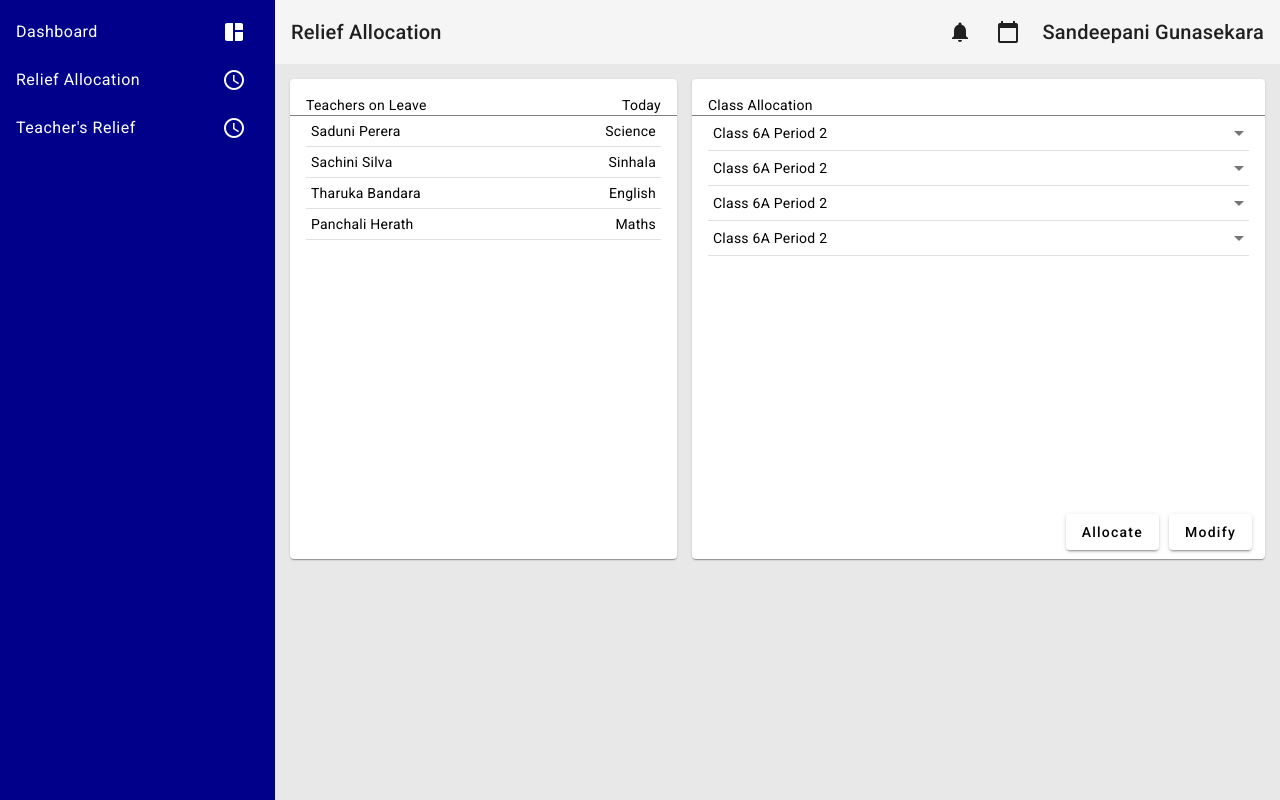
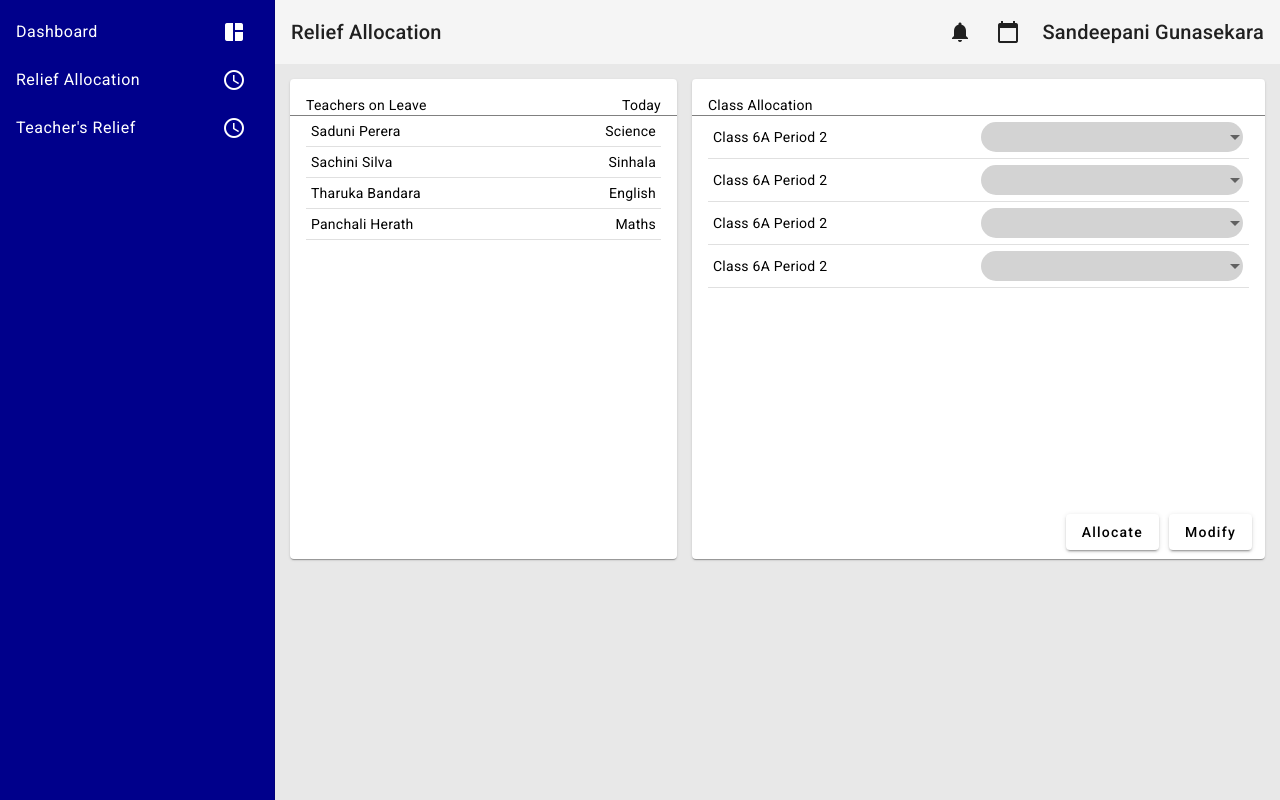
Before and after one commit to codingPentagon/ZoneEd, an Angular app in the folder frontend/: page /reliefprin in a window 1280 px wide. Built offline with nearby package versions, Linux system fonts and the light colour scheme.

Commit message:
css'd the mat select

```diff
--- a/frontend/src/app/relief-prin/relief-prin.component.css
+++ b/frontend/src/app/relief-prin/relief-prin.component.css
@@ -51,4 +51,7 @@ mat-card-header{
 
 mat-select{
   width: 20vw;
+  padding: 3px;
+  margin: 1px;
+  border-radius: 20px;
 }
--- a/frontend/src/app/relief-prin/relief-prin.component.html
+++ b/frontend/src/app/relief-prin/relief-prin.component.html
@@ -31,7 +31,8 @@
               Class {{relief.class}} Period {{relief.period}}
               <span class="spacer"></span>
               <div>
-                <mat-select placeholder="Select a Teacher" [(value)]="relief.allocatedTchr">
+                <mat-select placeholder="Select a Teacher" [(value)]="relief.allocatedTchr"
+                            [ngStyle]="{'background-color':relief.allocatedTchr == '' ? 'lightgrey' : 'blue'}">
                   <mat-option *ngFor="let teacher of availTeachers" [value]="teacher">
                     {{teacher}}
                   </mat-option>
```
